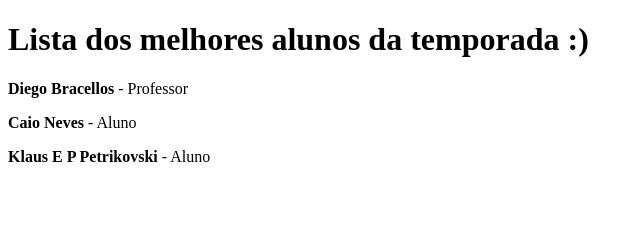
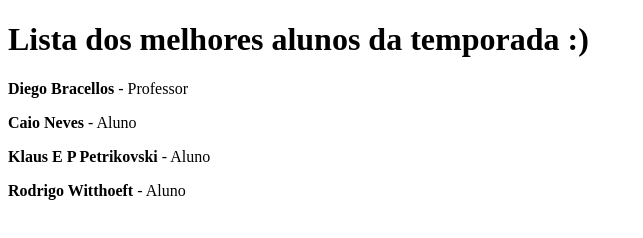
Before and after one commit to Eugeniialima/exDevs2Blu, a plain HTML site: page index.html in a window 1280 px wide. Shown: the whole page, without its empty margins (0-643 px from the left). Drawn offline with Linux system fonts and the light colour scheme.

Commit message:
adicionando o nome

```diff
--- a/index.html
+++ b/index.html
@@ -11,5 +11,6 @@
     <p><b>Diego Bracellos</b> - Professor</p>
     <p><b>Caio Neves</b> - Aluno</p>
     <p><b>Klaus E P Petrikovski</b> - Aluno</p>
+    <p><b>Rodrigo Witthoeft</b> - Aluno</p>
 </body>
 </html>
```
